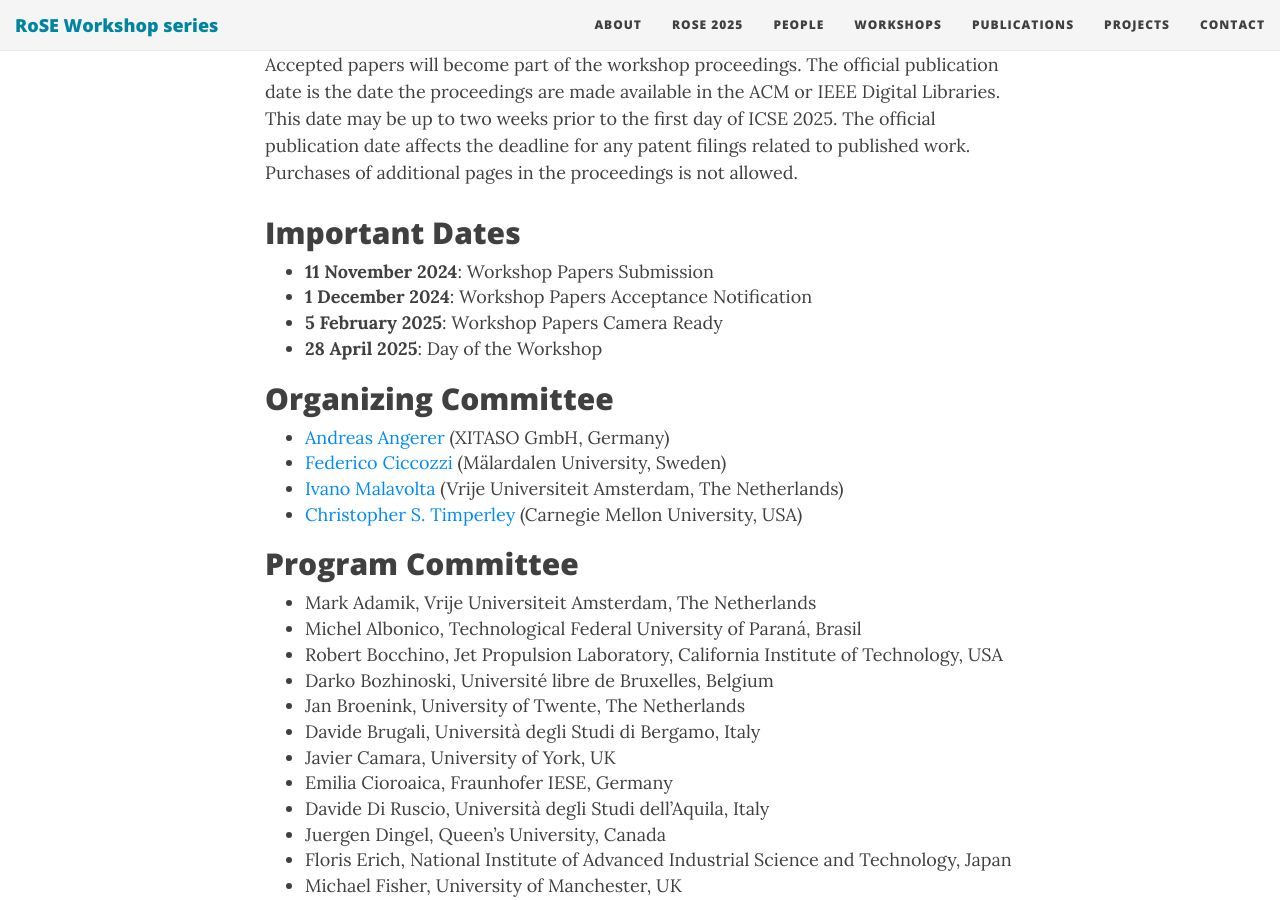
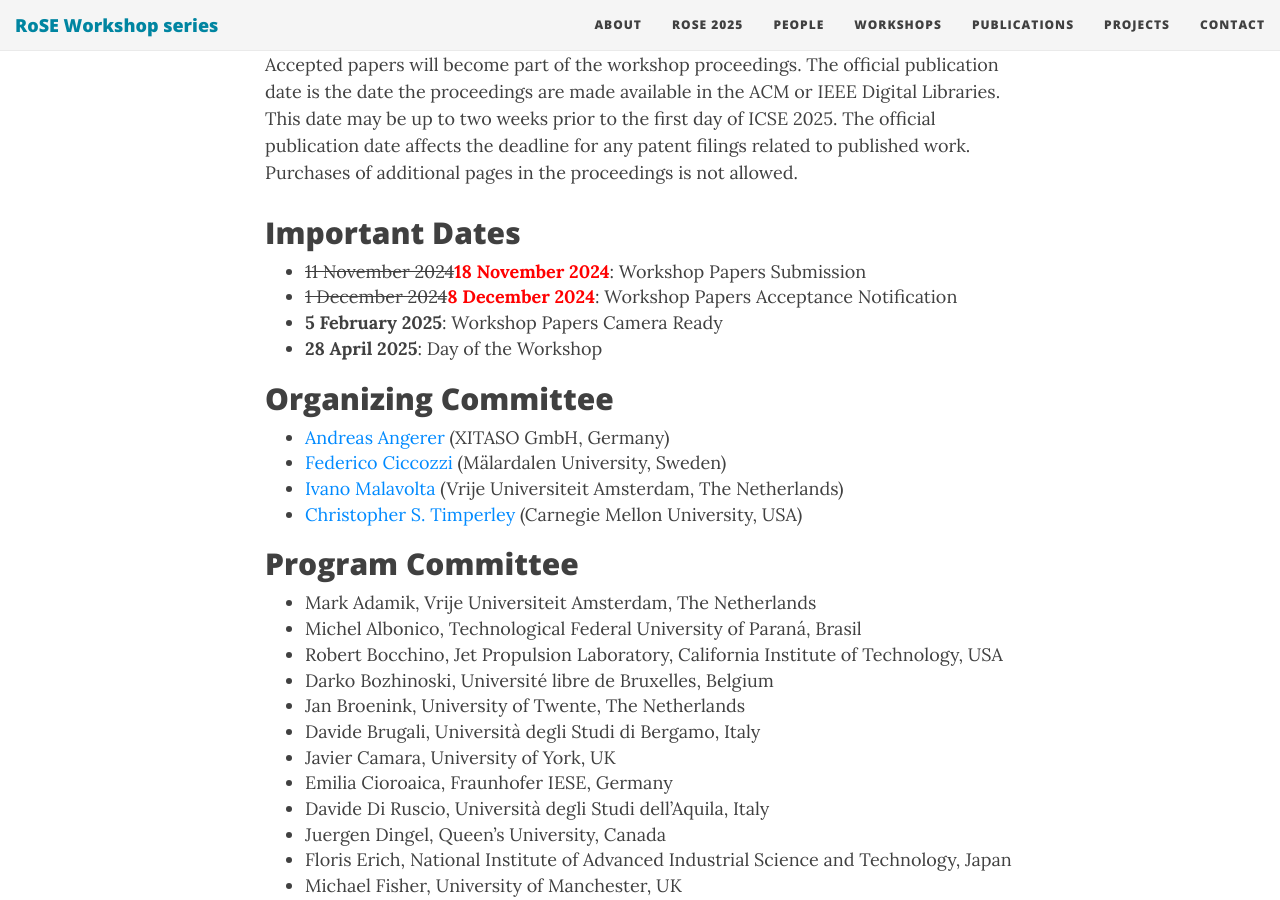
Before and after one commit to rose-workshops/rose-workshops.github.io, a Jekyll site: the page built from rose2025.md, in a window 1280 px wide and 900 px high, scrolled down 2400 px. Built offline with Jekyll 4.4.1, drawn with Linux system fonts in a browser that asks for light colours; nearby versions of some CDN libraries.

Commit message:
Update rose2025.md

```diff
--- a/rose2025.md
+++ b/rose2025.md
@@ -61,8 +61,8 @@ Accepted papers will become part of the workshop proceedings. The official publi
 
 ## Important Dates
 
-* **11 November 2024**: Workshop Papers Submission
-* **1 December 2024**: Workshop Papers Acceptance Notification
+* <del>11 November 2024</del><span style="color:red;">**18 November 2024**</span>: Workshop Papers Submission
+* <del>1 December 2024</del><span style="color:red;">**8 December 2024**</span>: Workshop Papers Acceptance Notification
 * **5 February 2025**: Workshop Papers Camera Ready
 * **28 April 2025**: Day of the Workshop
 
```
